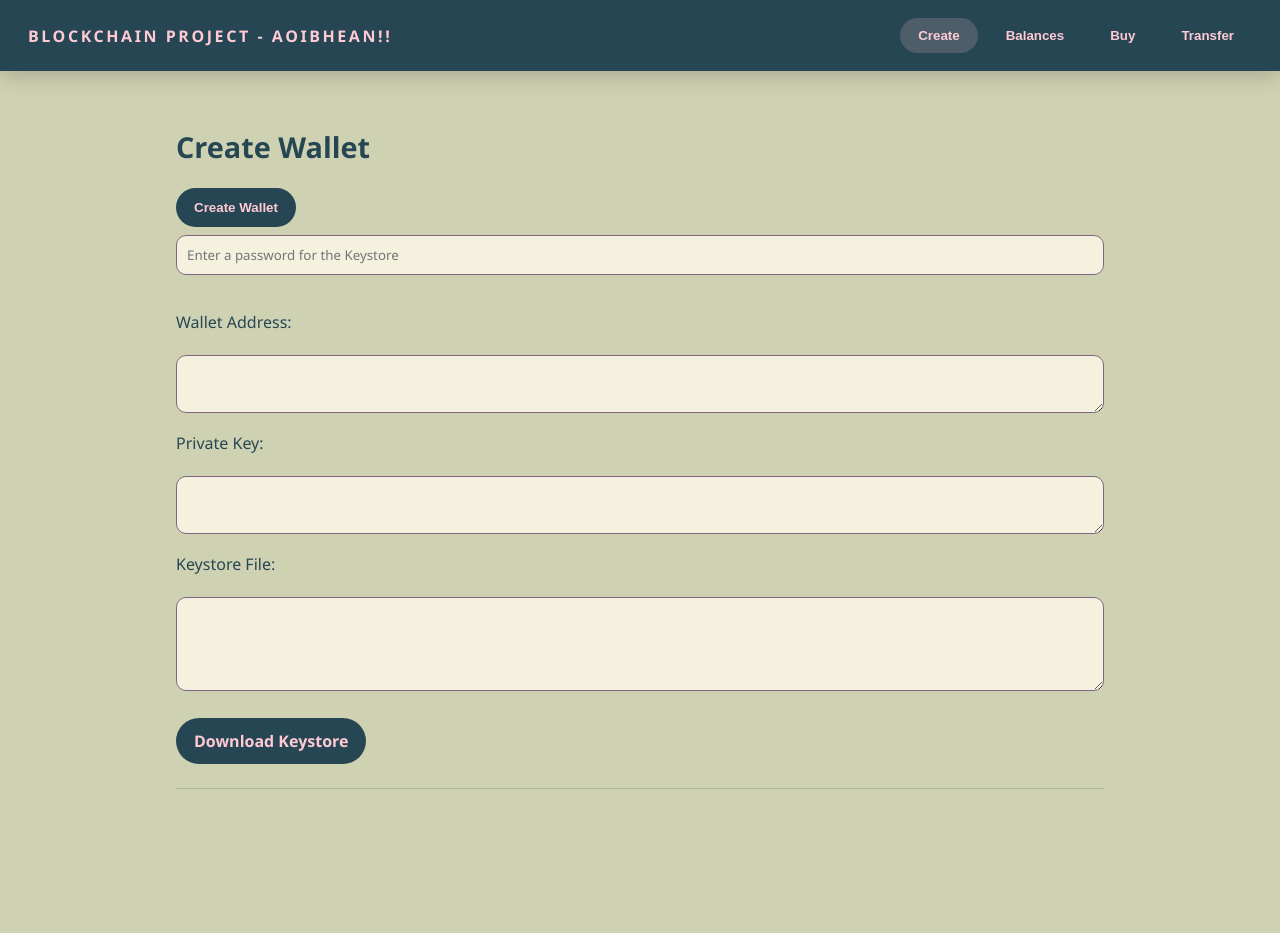
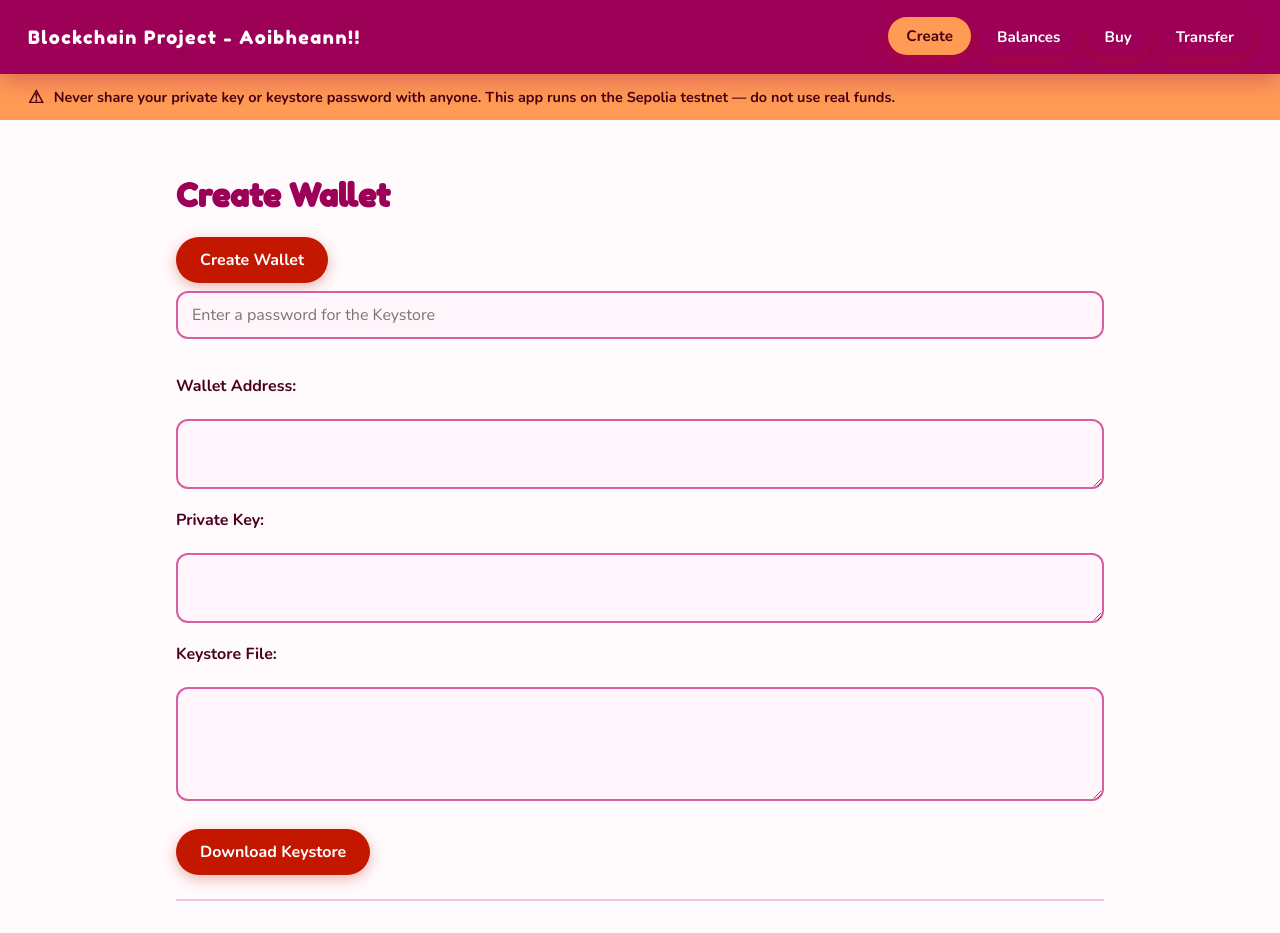
Before and after one commit to Aoibheannmangan/blockchainproject, a plain HTML site: page index.html in a window 1280 px wide. Before the commit the page ends 821 px from the top, so only its background shows below. Drawn offline with nearby package versions, Linux system fonts and the light colour scheme.

Commit message:
design changed

```diff
--- a/index.html
+++ b/index.html
@@ -11,7 +11,7 @@
 </head>
 <body>
     <nav class="main-nav">
-        <span class="brand">Blockchain Project - Aoibhean!!</span>
+        <span class="brand">Blockchain Project - Aoibheann!!</span>
         <div class="nav-actions">
             <button class="nav-btn active" onclick="window.location.href='index.html'">Create</button>
             <button class="nav-btn" onclick="window.location.href='balances.html'">Balances</button>
@@ -19,6 +19,10 @@
             <button class="nav-btn" onclick="window.location.href='transfer.html'">Transfer</button>
         </div>
     </nav>
+
+    <div class="security-warning">
+        Never share your private key or keystore password with anyone. This app runs on the Sepolia testnet — do not use real funds.
+    </div>
 
     <main>
         <section class="page-section active">
--- a/styles.css
+++ b/styles.css
@@ -1,3 +1,14 @@
+@import url('https://fonts.googleapis.com/css2?family=Nunito:wght@400;600;700;800&family=Fredoka+One&display=swap');
+
+/*
+  Lesbian pride flag palette — all 5 stripes used:
+  Dark red  #C31700   →  nav gradient, buttons, headings
+  Orange    #FF9B55   →  flag stripe, security banner, nav active
+  White     #FFFFFF   →  flag stripe, nav text, button text
+  Pink      #D460A2   →  flag stripe, input borders, hover buttons
+  Deep rose #9C0057   →  nav gradient, note text, focus states
+*/
+
 * {
   box-sizing: border-box;
 }
@@ -8,54 +19,79 @@ html {
 
 body {
   margin: 0;
-  font-family: 'Segoe UI', Arial, sans-serif;
-  background: #cfd2b2;
-  color: #264653;
+  font-family: 'Nunito', sans-serif;
+  background: #FFFAFC;
+  color: #4A0020;
 }
 
+/* ── Nav ── */
 .main-nav {
   display: flex;
   justify-content: space-between;
   align-items: center;
   gap: 12px;
-  background: #264653;
-  color: #ffcad4;
+  background: #9C0057;
+  color: #ffffff;
   padding: 18px 28px;
   position: sticky;
   top: 0;
   z-index: 20;
-  box-shadow: 0 6px 20px rgba(0, 0, 0, 0.18);
+  box-shadow: 0 6px 24px rgba(156, 0, 87, 0.35);
 }
 
 .brand {
-  font-weight: 800;
-  font-size: 1rem;
-  letter-spacing: 0.16em;
-  text-transform: uppercase;
+  font-family: 'Fredoka One', cursive;
+  font-size: 1.15rem;
+  letter-spacing: 0.08em;
+  color: #ffffff;
 }
 
 .nav-actions {
   display: flex;
-  gap: 10px;
+  gap: 8px;
   flex-wrap: wrap;
 }
 
 .nav-btn {
   border: none;
   border-radius: 999px;
-  padding: 10px 18px;
+  padding: 9px 18px;
   background: transparent;
-  color: #ffcad4;
+  color: #ffffff;
   cursor: pointer;
+  font-family: 'Nunito', sans-serif;
   font-weight: 700;
-  transition: background 0.2s ease, transform 0.2s ease;
+  font-size: 0.95rem;
+  transition: background 0.2s ease, color 0.2s ease, transform 0.15s ease;
 }
 
 .nav-btn:hover,
 .nav-btn.active {
-  background: rgba(255, 202, 212, 0.18);
+  background: #FF9B55;
+  color: #4A0010;
+  transform: translateY(-1px);
 }
 
+/* ── Security warning ── */
+.security-warning {
+  background: #FF9B55;
+  color: #4A0010;
+  padding: 11px 28px;
+  font-size: 0.9rem;
+  font-weight: 700;
+  display: flex;
+  align-items: center;
+  gap: 10px;
+  font-family: 'Nunito', sans-serif;
+}
+
+.security-warning::before {
+  content: "⚠";
+  font-size: 1.1rem;
+  flex-shrink: 0;
+}
+
+/* ── Main content ── */
 main {
   padding: 32px 36px;
   max-width: 1000px;
@@ -66,7 +102,7 @@ main {
   display: none;
   width: 100%;
   padding: 24px 0;
-  border-bottom: 1px solid rgba(38, 70, 83, 0.16);
+  border-bottom: 2px solid #F2C4E3;
 }
 
 .page-section.active {
@@ -76,88 +112,125 @@ main {
 .page-section h2 {
   margin-top: 0;
   margin-bottom: 22px;
-  font-size: 1.8rem;
+  font-family: 'Fredoka One', cursive;
+  font-size: 2rem;
+  color: #9C0057;
 }
 
+/* ── Form elements ── */
 label {
   display: block;
   margin: 14px 0;
+  font-weight: 700;
+  color: #4A0020;
 }
 
 input[type="number"],
 input[type="text"],
 input[type="password"] {
   width: 100%;
-  padding: 10px;
-  border: 1px solid #82667f;
-  border-radius: 10px;
+  padding: 11px 14px;
+  border: 2px solid #D460A2;
+  border-radius: 12px;
   margin-top: 8px;
-  background: #f4f1de;
-  color: #264653;
-  font-family: 'Segoe UI', Arial, sans-serif;
+  background: #FFF5FA;
+  color: #4A0020;
+  font-family: 'Nunito', sans-serif;
+  font-size: 1rem;
+  transition: border-color 0.2s ease, box-shadow 0.2s ease;
+}
+
+input[type="number"]:focus,
+input[type="text"]:focus,
+input[type="password"]:focus {
+  outline: none;
+  border-color: #9C0057;
+  box-shadow: 0 0 0 3px rgba(156, 0, 87, 0.15);
 }
 
 textarea {
   width: 100%;
-  padding: 10px;
-  border: 1px solid #82667f;
-  border-radius: 10px;
+  padding: 11px 14px;
+  border: 2px solid #D460A2;
+  border-radius: 12px;
   margin-top: 8px;
-  background: #f4f1de;
-  color: #264653;
-  font-family: 'Segoe UI', Arial, sans-serif;
+  background: #FFF5FA;
+  color: #4A0020;
+  font-family: 'Nunito', sans-serif;
+  font-size: 1rem;
   resize: vertical;
+  transition: border-color 0.2s ease, box-shadow 0.2s ease;
 }
 
+textarea:focus {
+  outline: none;
+  border-color: #9C0057;
+  box-shadow: 0 0 0 3px rgba(156, 0, 87, 0.15);
+}
+
+/* ── Buttons ── */
 button {
-  background: #264653;
+  background: #C31700;
   border: none;
-  color: #ffcad4;
-  padding: 12px 18px;
+  color: #ffffff;
+  padding: 12px 24px;
   border-radius: 999px;
   cursor: pointer;
+  font-family: 'Nunito', sans-serif;
   font-weight: 700;
-  transition: background 0.2s ease, transform 0.2s ease;
+  font-size: 1rem;
+  box-shadow: 0 4px 14px rgba(195, 23, 0, 0.3);
+  transition: background 0.25s ease, box-shadow 0.25s ease, transform 0.15s ease;
 }
 
 button:hover:not(:disabled) {
-  background: #1f3f55;
-  transform: translateY(-1px);
+  background: #9C0057;
+  box-shadow: 0 6px 20px rgba(212, 96, 162, 0.4);
+  transform: translateY(-2px);
 }
 
 button:disabled {
-  background: #82667f;
+  background: #D460A2;
+  box-shadow: none;
   cursor: not-allowed;
+  opacity: 0.7;
 }
 
 .btn {
-  background: #264653;
+  background: #C31700;
   border: none;
-  color: #ffcad4;
-  padding: 12px 18px;
+  color: #ffffff;
+  padding: 12px 24px;
   border-radius: 999px;
   cursor: pointer;
+  font-family: 'Nunito', sans-serif;
   font-weight: 700;
+  font-size: 1rem;
   text-decoration: none;
   display: inline-block;
-  transition: background 0.2s ease, transform 0.2s ease;
+  box-shadow: 0 4px 14px rgba(195, 23, 0, 0.3);
+  transition: background 0.25s ease, box-shadow 0.25s ease, transform 0.15s ease;
 }
 
 .btn:hover {
-  background: #1f3f55;
-  transform: translateY(-1px);
+  background: #9C0057;
+  box-shadow: 0 6px 20px rgba(212, 96, 162, 0.4);
+  transform: translateY(-2px);
 }
 
+/* ── Info & notes ── */
 .info p,
 .note {
   margin: 10px 0;
 }
 
 .note {
-  color: #264653;
+  color: #9C0057;
   font-size: 0.95rem;
+  font-weight: 700;
 }
 
+/* ── Error modal ── */
 .modal {
   display: none;
   position: fixed;
@@ -166,30 +239,36 @@ button:disabled {
   top: 0;
   width: 100%;
   height: 100%;
-  background-color: rgba(0, 0, 0, 0.4);
+  background-color: rgba(156, 0, 87, 0.25);
+  backdrop-filter: blur(2px);
 }
 
 .modal-content {
-  background: #f4f1de;
-  color: #264653;
+  background: #FFFAFC;
+  color: #4A0020;
   margin: 15% auto;
-  padding: 24px;
-  border: 1px solid #82667f;
-  border-radius: 12px;
+  padding: 28px;
+  border: 2px solid #D460A2;
+  border-radius: 20px;
   width: 40%;
+  font-family: 'Nunito', sans-serif;
+  box-shadow: 0 12px 40px rgba(156, 0, 87, 0.2);
 }
 
 .close {
   float: right;
   font-size: 24px;
   cursor: pointer;
-  color: #264653;
+  color: #D460A2;
+  font-weight: 800;
+  line-height: 1;
 }
 
 .close:hover {
-  color: #82667f;
+  color: #9C0057;
 }
 
+/* ── Responsive ── */
 @media (max-width: 640px) {
   .main-nav {
     flex-direction: column;
@@ -201,6 +280,6 @@ button:disabled {
   }
 
   .modal-content {
-    width: 85%;
+    width: 88%;
   }
 }
```
Also changed, not shown: balances.html (+4 -0 lines), buy.html (+4 -0 lines), transfer.html (+4 -0 lines).
